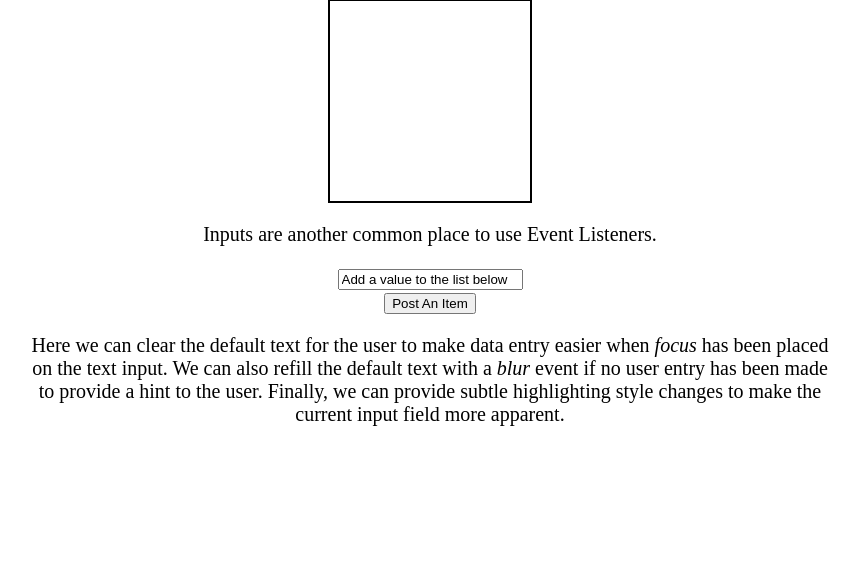
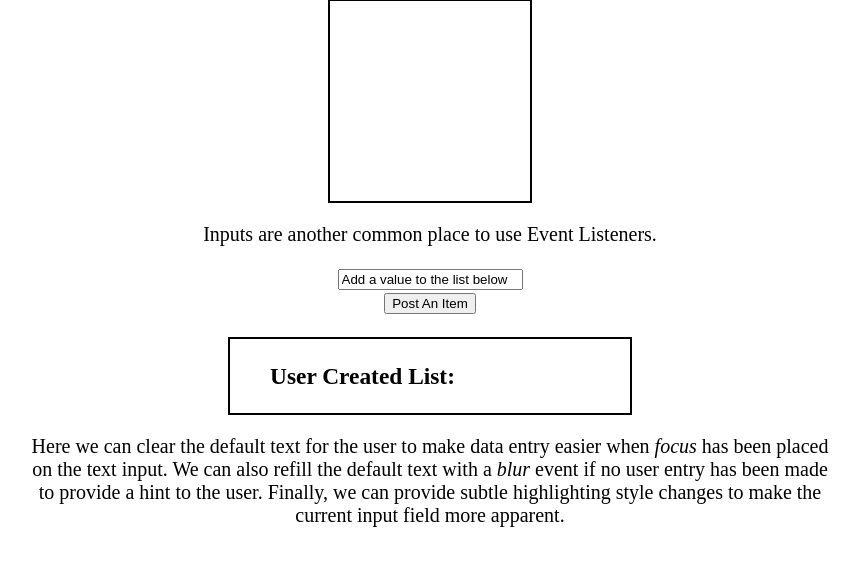
Before and after one commit to JLowe-N/JLowenPortfolioSite, a Django app: page /eventlisteners in a window 1280 px wide. Shown: the part 216-782 px from the top of the page, without its empty margins (210-1070 px from the left). Run offline with Django 3.2, Linux system fonts and the light colour scheme.

Commit message:
Added input text field Event Listeners and post

```diff
--- a/portfolioapp/static/portfolioapp/css/eventpage.css
+++ b/portfolioapp/static/portfolioapp/css/eventpage.css
@@ -14,6 +14,13 @@ main {
     margin: 0 auto;
 }
 
+#postDiv {
+    width: 400px;
+    margin: 0 auto;
+    text-align: left;
+    border: 2px solid black;
+}
+
 #intro {
     text-align: center;
 }
--- a/portfolioapp/static/portfolioapp/js/eventpage.js
+++ b/portfolioapp/static/portfolioapp/js/eventpage.js
@@ -1,7 +1,7 @@
-let theSquare = document.getElementById("theSquare")
-
 /*===== Padded Square JS Event Listeners
 =====*/
+
+let theSquare = document.getElementById("theSquare")
 
 theSquare.addEventListener("mouseover", (event) => {
     event.target.style.background = "blue"
@@ -42,3 +42,38 @@ document.addEventListener("keydown", (event) => {
 
 /*===== Input Text-Field Event Listeners
 =====*/
+
+let textFieldExample = document.getElementById("textFieldExample")
+let postButton = document.getElementById("postButton")
+
+function inputTextFocusHandler() {
+    textFieldExample.style.background = "lightblue"
+    if (textFieldExample.value === "Add a value to the list below") {
+        textFieldExample.value = ""
+    }
+}
+
+function inputTextBlurHandler() {
+    textFieldExample.style.background = "white"
+    if (textFieldExample.value === "") {
+        textFieldExample.value = "Add a value to the list below"
+    }
+}
+
+function postSubmitHandler() {
+    if (textFieldExample.value.length < 5) {
+        alert("List input must be at least 5 characters in length.")
+    } else if (textFieldExample.value === "Add a value to the list below") {
+        alert("Please enter your own list item text before submitting.")
+    } else {
+        let postList = document.getElementById("postList")
+        let newLi = document.createElement("li")
+        newLi.textContent = textFieldExample.value
+        postList.append(newLi)
+        textFieldExample.value = "Add a value to the list below"
+    }
+}
+
+textFieldExample.addEventListener("focus", inputTextFocusHandler)
+textFieldExample.addEventListener("blur", inputTextBlurHandler)
+postButton.addEventListener("click", postSubmitHandler)
--- a/portfolioapp/templates/portfolioapp/eventlisteners.html
+++ b/portfolioapp/templates/portfolioapp/eventlisteners.html
@@ -25,9 +25,16 @@
             <p>
                 Inputs are another common place to use Event Listeners.
             </p>
-            <input type="text" value="Add a value to the list below" />
+            <input id="textFieldExample" type="text" value="Add a value to the list below" />
             <br>
             <button id="postButton">Post An Item</button>
+            <br>
+            <br>
+            <div id="postDiv">
+                <ul id="postList">
+                    <h3>User Created List:</h3>
+                </ul>
+            </div>
             <p>
                 Here we can clear the default text for the user to make data
                 entry easier when <em>focus</em> has been placed on the text
```
